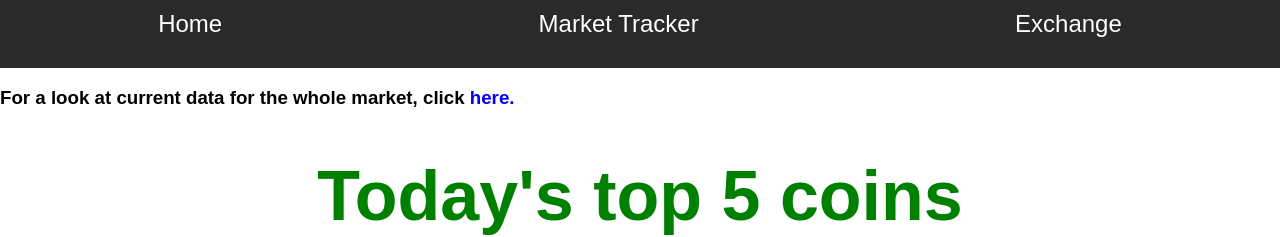
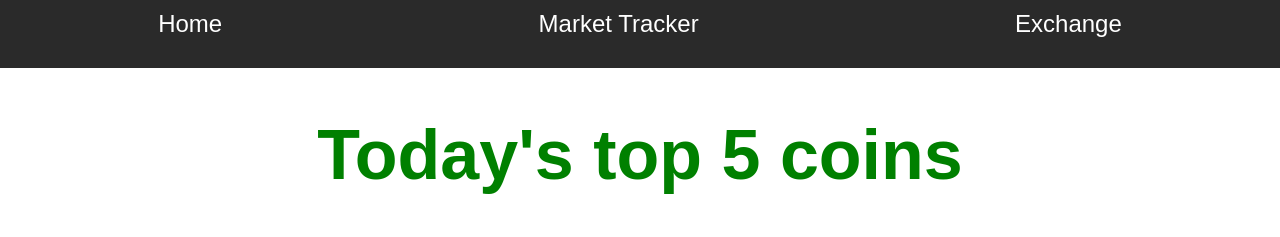
Before and after one commit to DanielTockan/Crypto-Tracker, a React app: page /crypto-tracker in a window 1280 px wide. Shown: the top 237 px of the page. Built offline with nearby package versions, Linux system fonts and the light colour scheme; no server answers; the HTML template or start-up script is replaced by a standard one; a web font is replaced by a local one.

Commit message:
removed text from home

```diff
--- a/src/components/Home.js
+++ b/src/components/Home.js
@@ -27,9 +27,6 @@ const Home = () => {
   const [x, updateX] = useState(0)
 
   return <div>
-    <h3>For a look at current data for the whole market, click
-    <Link className="remove-hyperlink2" to={`/crypto-tracker/all`}> here.</Link>
-    </h3>
     <h1 className="centre" >Today's top 5 coins</h1>
 
     <div className="slider">
```
